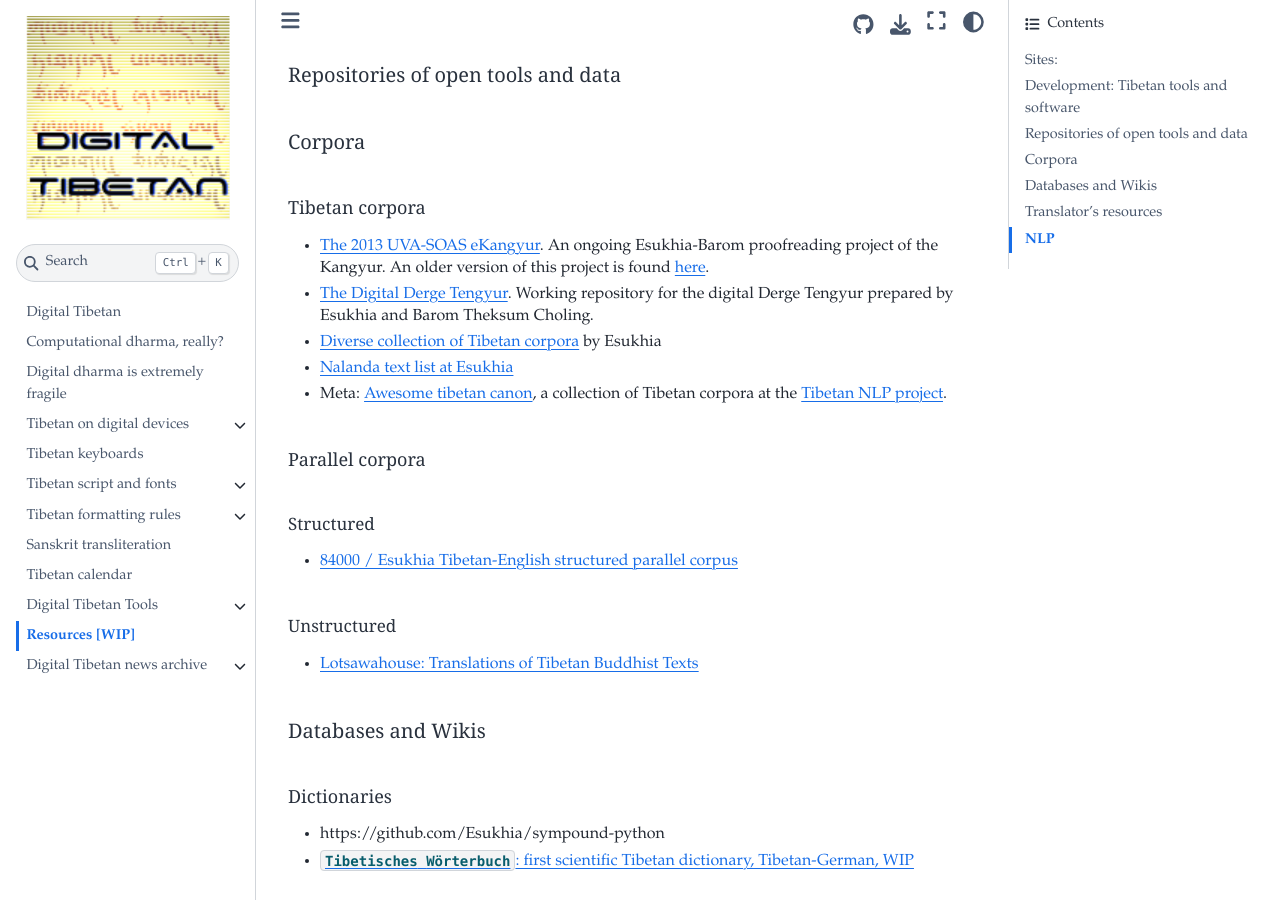
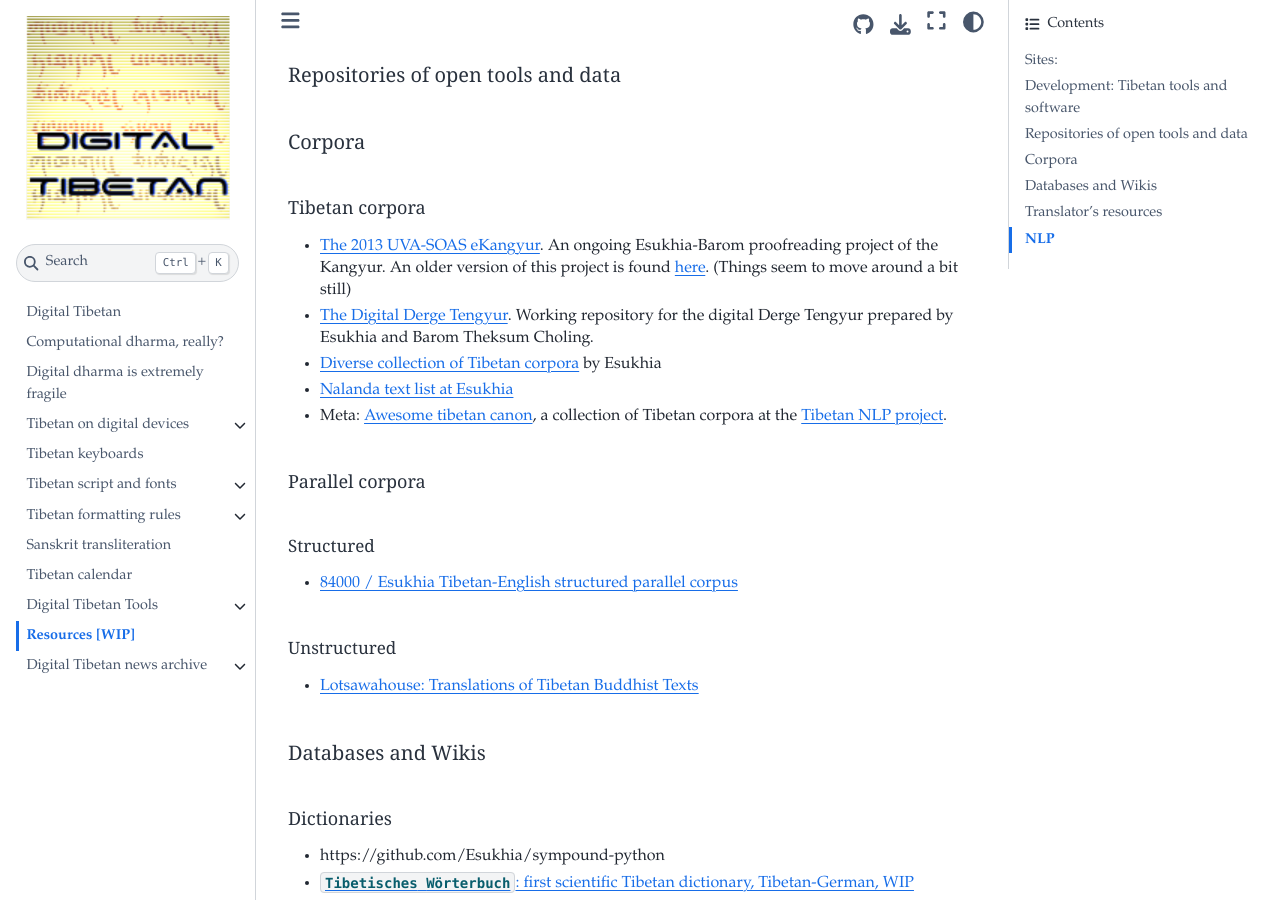
Before and after one commit to DigitalTibetan/DigitalTibetan, a Jupyter Book: the page built from docs/resources.md, in a window 1280 px wide and 900 px high, scrolled down 663 px. Built offline with Jupyter Book 1.0.4 settings and Sphinx 7.4.7 and the Sphinx Book theme 1.1.4, drawn with Linux system fonts in a browser that asks for light colours.

Commit message:
Resource changed

```diff
--- a/docs/resources.md
+++ b/docs/resources.md
@@ -21,7 +21,7 @@
 
 ### Tibetan corpora
 
-* [The 2013 UVA-SOAS eKangyur](https://openpecha.github.io/P000001/). An ongoing Esukhia-Barom proofreading project of the Kangyur. An older version of this project is found [here](https://github.com/Esukhia/derge-kangyur).
+* [The 2013 UVA-SOAS eKangyur](https://github.com/OpenPecha-Data/catalog). An ongoing Esukhia-Barom proofreading project of the Kangyur. An older version of this project is found [here](https://github.com/Esukhia/derge-kangyur). (Things seem to move around a bit still)
 * [The Digital Derge Tengyur](https://github.com/Esukhia/derge-tengyur). Working repository for the digital Derge Tengyur prepared by Esukhia and Barom Theksum Choling.
 * [Diverse collection of Tibetan corpora](https://github.com/Esukhia/Corpora) by Esukhia
 * [Nalanda text list at Esukhia](https://github.com/Esukhia/nalanda_text_list)
```
